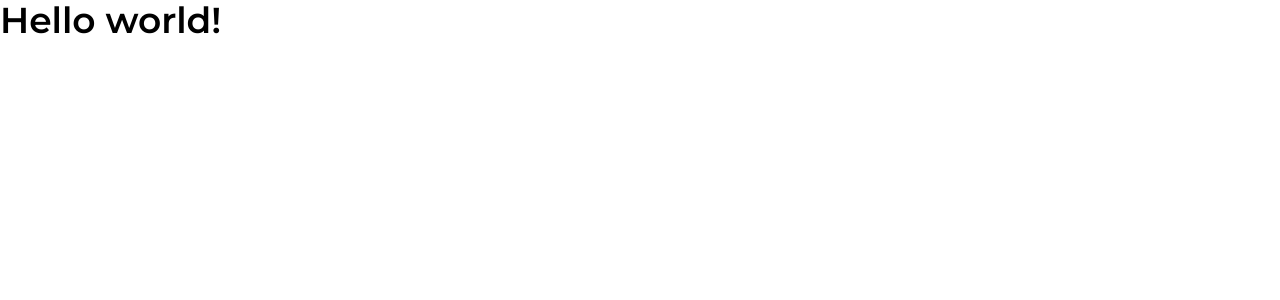
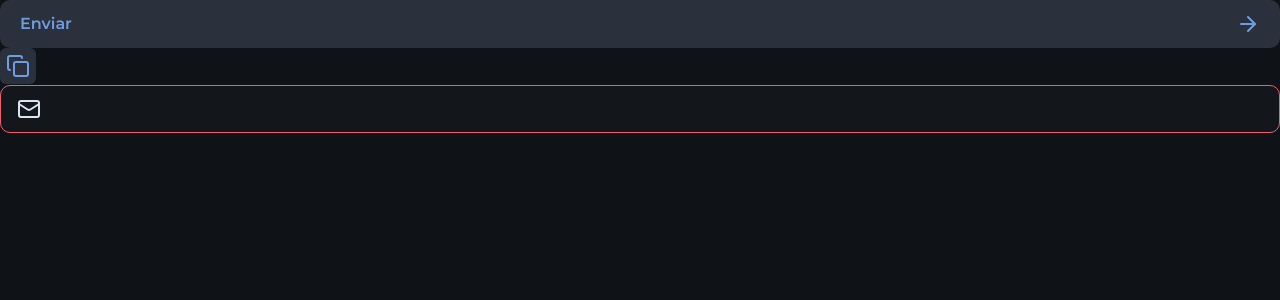
Before and after one commit to g-bolsoni/nlw-connect, a Next.js app: page / in a window 1280 px wide. Shown: the top 300 px of the page. Built offline with nearby package versions, Linux system fonts and the light colour scheme.

Commit message:
feat: add lucide-react icons and new UI components for buttons and inputs

```diff
--- a/package.json
+++ b/package.json
@@ -10,6 +10,7 @@
   },
   "dependencies": {
     "@tailwindcss/postcss": "^4.0.6",
+    "lucide-react": "^0.475.0",
     "next": "15.1.7",
     "postcss": "^8.5.2",
     "react": "^19.0.0",
--- a/src/app/global.css
+++ b/src/app/global.css
@@ -19,4 +19,6 @@
 
   --font-heading: var(--font-oxanium);
   --font-sans: var(--font-montserrat);
+
+  --radius-xl: 0.625rem;
 }
--- a/src/app/layout.tsx
+++ b/src/app/layout.tsx
@@ -27,7 +27,7 @@
 }>) {
   return (
     <html lang="en" className={`${oxanium.variable} ${montserrat.variable}`}>
-      <body className="bg-black text-white text-4xl font-bold">{children}</body>
+      <body className="bg-gray-900 text-gray-100 antialiased">{children}</body>
     </html>
   );
 }
--- a/src/app/page.tsx
+++ b/src/app/page.tsx
@@ -1,7 +1,25 @@
+import Button from "@/components/button";
+import IconButton from "@/components/icon-button";
+import { InputField, InputIcon, InputRoot } from "@/components/input";
+import { ArrowRight, Copy, Mail } from "lucide-react";
+
 export default function Home() {
   return (
     <main>
-      <div>Hello world!</div>
+      <Button>
+        Enviar
+        <ArrowRight />
+      </Button>
+      <IconButton>
+        <Copy />
+      </IconButton>
+
+      <InputRoot error>
+        <InputIcon>
+          <Mail />
+        </InputIcon>
+        <InputField />
+      </InputRoot>
     </main>
   );
 }
--- /dev/null
+++ b/src/components/button.tsx
@@ -0,0 +1,11 @@
+import React, { ComponentProps } from "react";
+
+interface ButtonProps extends ComponentProps<"button"> {
+  children: React.ReactNode;
+}
+
+const Button: React.FC<ButtonProps> = (props: ButtonProps) => {
+  return <button className="flex justify-between items-center px-5 h-12 bg-gray-500 text-blue font-semibold rounded-xl w-full cursor-pointer transition-colors duration-300 hover:bg-blue hover:text-gray-900" {...props} />;
+};
+
+export default Button;
--- /dev/null
+++ b/src/components/icon-button.tsx
@@ -0,0 +1,9 @@
+import React, { ComponentProps } from "react";
+
+interface IconButtonProps extends ComponentProps<"button"> {}
+
+const IconButton: React.FC<IconButtonProps> = (props: IconButtonProps) => {
+  return <button className="p-1.5 bg-gray-500 text-blue rounded-md cursor-pointer transition-colors duration-300 hover:bg-blue hover:text-gray-900 " {...props} />;
+};
+
+export default IconButton;
--- /dev/null
+++ b/src/components/input.tsx
@@ -0,0 +1,21 @@
+import { ComponentProps } from "react";
+
+interface InputRoot extends ComponentProps<"div"> {
+  error?: boolean;
+}
+
+export function InputRoot({ error = false, ...props }: InputRoot) {
+  return <div className="group h-12 bg-gray-800 border border-gray-600 rounded-xl px-4 flex items-center gap-2 focus-within:border-gray-100 data-[error=true]:border-danger" data-error={error} {...props} />;
+}
+
+interface InputIcon extends ComponentProps<"span"> {}
+
+export function InputIcon(props: InputIcon) {
+  return <span className="text-gray-400 group-focus-within:text-gray-100 group-[&:not(:has(input:placeholder-shown))]:text-gray-100 group-data-[error=true]:text-danger" {...props} />;
+}
+
+interface InputField extends ComponentProps<"input"> {}
+
+export function InputField(props: InputField) {
+  return <input className="flex-1 outline-0 placeholder-gray-400" {...props} />;
+}
```
Also changed, not shown: 1 other file (tests, documents, lock files or other folders).
